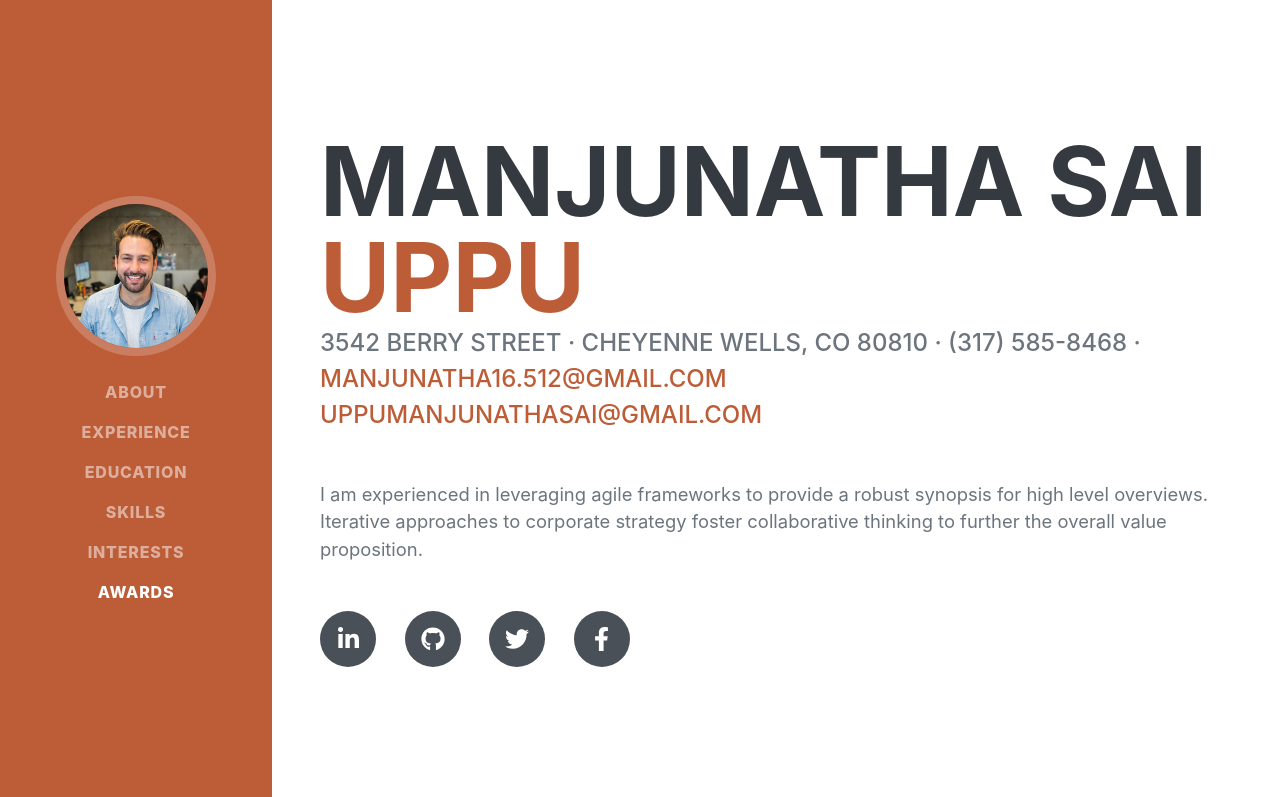
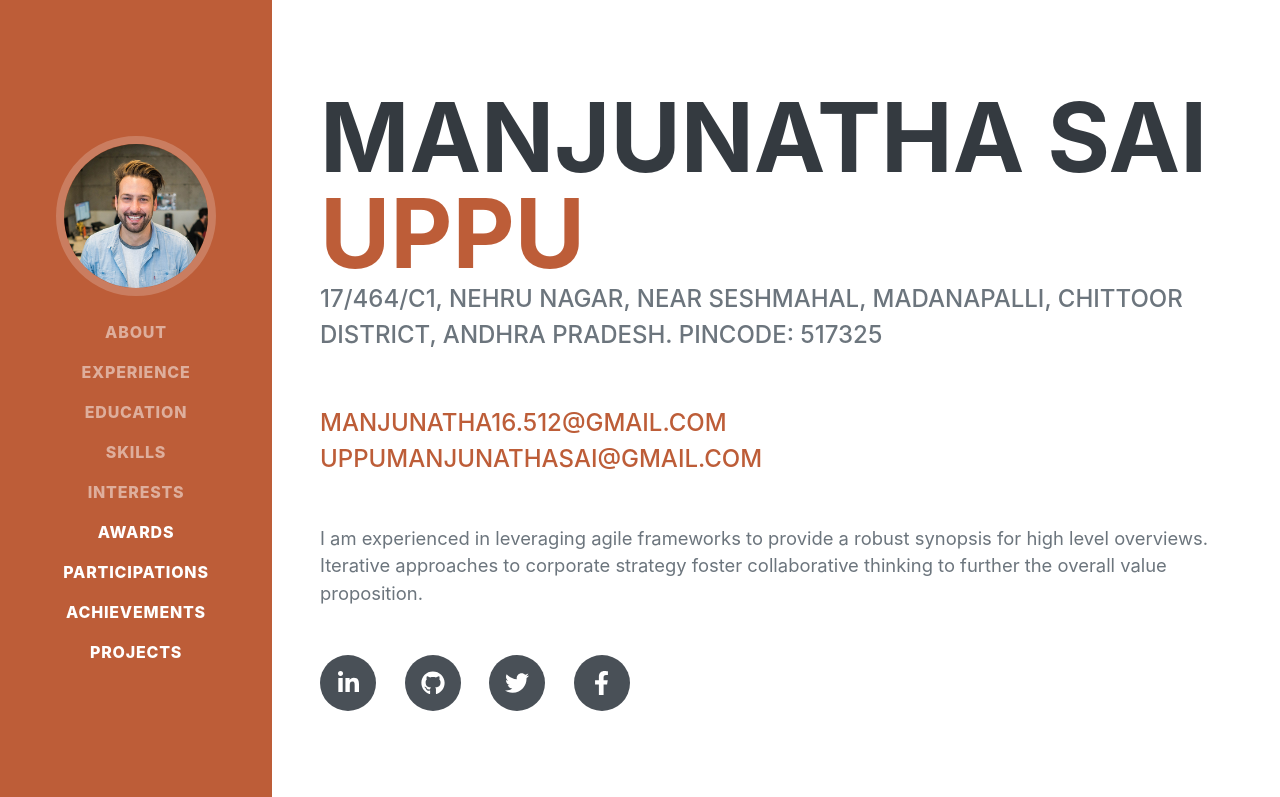
Before and after one commit to manjunani/manjunathasaiuppu, a plain HTML site: page index.html in a window 1280 px wide. Shown: the top 797 px of the page. Drawn offline with nearby package versions, Linux system fonts and the light colour scheme; a web font is replaced by a local one.

Commit message:
Update index.html

```diff
--- a/index.html
+++ b/index.html
@@ -21,7 +21,7 @@
     <!-- Navigation-->
     <nav class="navbar navbar-expand-lg navbar-dark bg-primary fixed-top" id="sideNav">
         <a class="navbar-brand js-scroll-trigger" href="#page-top">
-            <span class="d-block d-lg-none">Clarence Taylor</span>
+            <span class="d-block d-lg-none">Manjunatha Sai</span>
             <span class="d-none d-lg-block"><img class="img-fluid img-profile rounded-circle mx-auto mb-2"
                     src="assets/img/profile.jpg" alt="" /></span>
         </a>
@@ -35,6 +35,9 @@
                 <li class="nav-item"><a class="nav-link js-scroll-trigger" href="#skills">Skills</a></li>
                 <li class="nav-item"><a class="nav-link js-scroll-trigger" href="#interests">Interests</a></li>
                 <li class="nav-item"><a class="nav-link js-scroll-trigger" href="#awards">Awards</a></li>
+                <li class="nav-item"><a class="nav-link js-scroll-trigger" href="#awards">Participations</a></li>
+                <li class="nav-item"><a class="nav-link js-scroll-trigger" href="#awards">Achievements</a></li>
+                <li class="nav-item"><a class="nav-link js-scroll-trigger" href="#awards">Projects</a></li>
             </ul>
         </div>
     </nav>
@@ -48,7 +51,13 @@
                     <span class="text-primary">Uppu</span>
                 </h1>
                 <div class="subheading mb-5">
-                    3542 Berry Street · Cheyenne Wells, CO 80810 · (317) 585-8468 ·
+                    <p>
+                        17/464/C1, Nehru Nagar,
+                        Near Seshmahal,
+                        Madanapalli,
+                        Chittoor District,
+                        Andhra Pradesh. Pincode: 517325
+                    </p>
                     <br>
                     <a href="mailto:manjunatha16.512@email.com">manjunatha16.512@gmail.com</a>
                     <br>
@@ -175,7 +184,8 @@
                 <h2 class="mb-5">Interests</h2>
                 <p>Apart from being a web developer, I enjoy most of my time being outdoors. In the winter, I am an avid skier and novice ice climber. During the warmer months here in Colorado, I enjoy mountain biking, free climbing, and kayaking.</p>
                 <p class="mb-0">When forced indoors, I follow a number of sci-fi and fantasy genre movies and television shows, I am an aspiring chef, and I spend a large amount of my free time exploring the latest technology advancements in the front-end web development
-                    world.</p>
+                    world.
+                </p>
             </div>
         </section>
         <hr class="m-0" />
```
